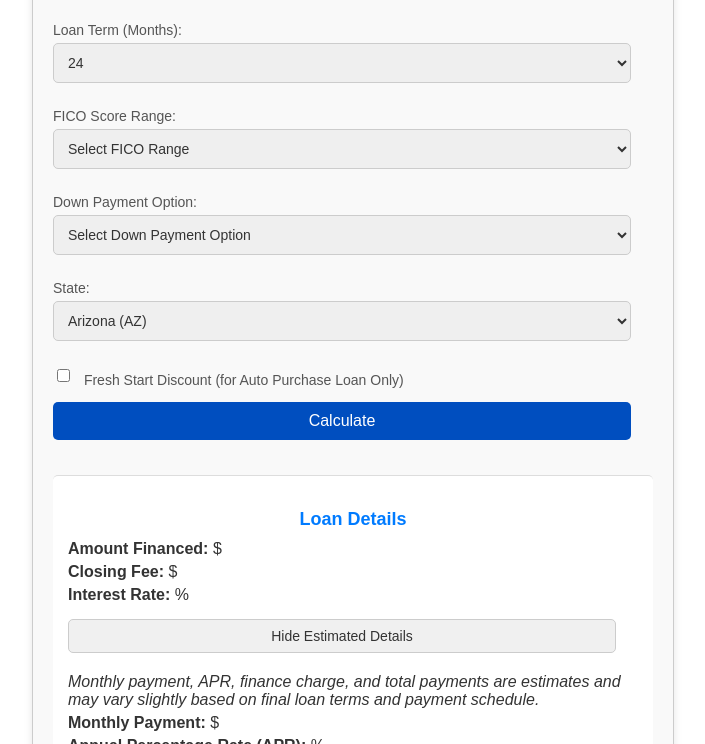
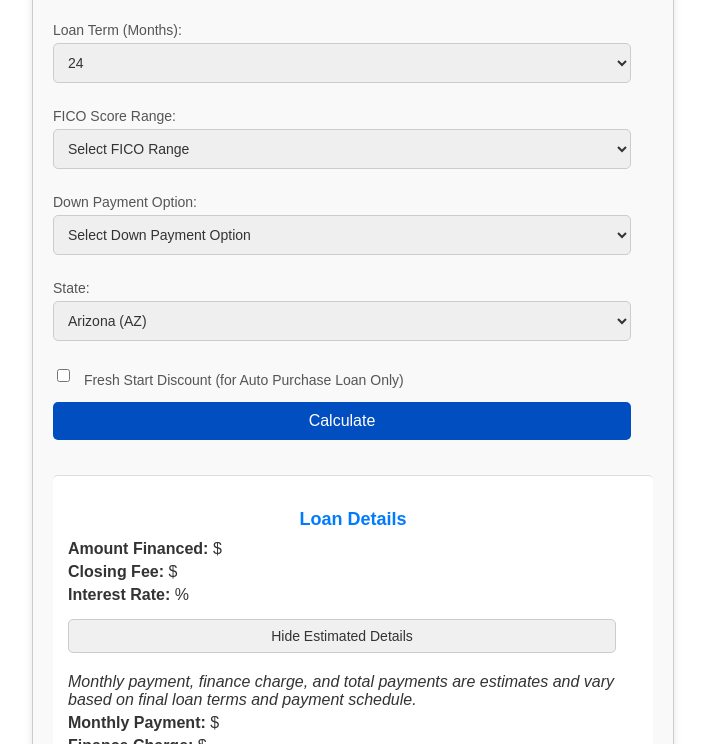
Before and after one commit to terrencech/loaninterestsavings, a plain HTML site: page index.html in a window 1280 px wide. Both pictures are taken after a click on the button "Show Estimated Details". Shown: the part 191-935 px from the top of the page, without its empty margins (287-992 px from the left). Drawn offline with Linux system fonts and the light colour scheme.

Commit message:
Update APR display in index

```diff
--- a/index.html
+++ b/index.html
@@ -81,11 +81,11 @@
 
     <!-- Hidden details initially -->
     <div id="estimatedDetails" style="display: none;">
-      <p><em>Monthly payment, APR, finance charge, and total payments are estimates and may vary slightly based on final loan terms and payment schedule.</em></p>
+      <p><em>Monthly payment, finance charge, and total payments are estimates and vary based on final loan terms and payment schedule.</em></p>
       <p><strong>Monthly Payment:</strong> $<span id="monthlyPayment"></span></p>
-      <p><strong>Annual Percentage Rate (APR):</strong> <span id="apr"></span>%</p>
       <p><strong>Finance Charge:</strong> $<span id="financeCharge"></span></p>
       <p><strong>Total of Payments:</strong> $<span id="totalPayment"></span></p>
+      <!-- "APR calculation is not pupulated on deploy" <p><strong>Annual Percentage Rate (APR):</strong> <span id="apr"></span>%</p> -->
     </div>
   </div>
 
```
